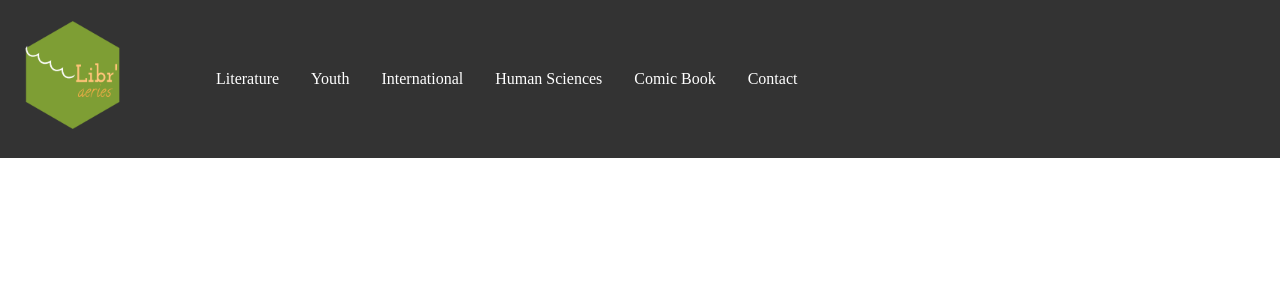
After one commit to WillemHeremans/Libr_aeries, a PHP site: page /menu.php in a window 1280 px wide. The commit adds this page. Shown: the top 300 px of the page. Run offline with PHP 8.4, Linux system fonts and the light colour scheme.

Commit message:
Libr_aeries

```diff
--- /dev/null
+++ b/menu.php
@@ -0,0 +1,29 @@
+<?php include './languages/common.php';?>
+
+<!DOCTYPE html>
+<html>
+<head>
+
+	<link rel="stylesheet" href="./styles/menu.css"/>
+<title><?php echo $lang['PAGE_TITLE']; ?></title>
+
+</head>
+
+<body>
+
+
+  <ul class="menu">
+    <li class="menu" id="logo"><img src="./images/logo.png" alt="logo"></li>
+    <li class="menu" id="first-entry"><a href="/"><?php echo $lang['MENU_LITT']; ?></a></li>
+    <li class="menu"><a href="about_us"><?php echo $lang['MENU_JEUN']; ?></a></li>
+    <li class="menu"><a href="our_products"><?php echo $lang['MENU_INT']; ?></a></li>
+    <li class="menu"><a href="contact_us"><?php echo $lang['MENU_SCIENCES']; ?></a></li>
+    <li class="menu"><a href="advertise"><?php echo $lang['MENU_BD']; ?></a></li>
+    <li class="menu"><a href="sitemap"><?php echo $lang['MENU_CONTACT']; ?></a></li>
+      </ul>
+
+
+
+
+</body>
+</html>
--- /dev/null
+++ b/styles/menu.css
@@ -0,0 +1,29 @@
+body {margin:0;}
+ul {
+  list-style-type: none;
+      margin: 0;
+      padding: 0;
+      width: 100%;
+      overflow: hidden;
+    background-color: #333;
+    position: fixed;
+    top: 0;
+}
+
+li {
+    float: left;
+}
+
+li a {
+    display: block;
+    color: white;
+    text-align: center;
+    padding: 70px 16px;
+    text-decoration: none;
+}
+
+li img {
+  width: 75%;
+  page-break-inside: avoid;
+  max-width: 100% !important;
+  }
```
Also changed, not shown: index.php (+7 -20 lines), styles/index.css (+26 -24 lines), 1 other file.
